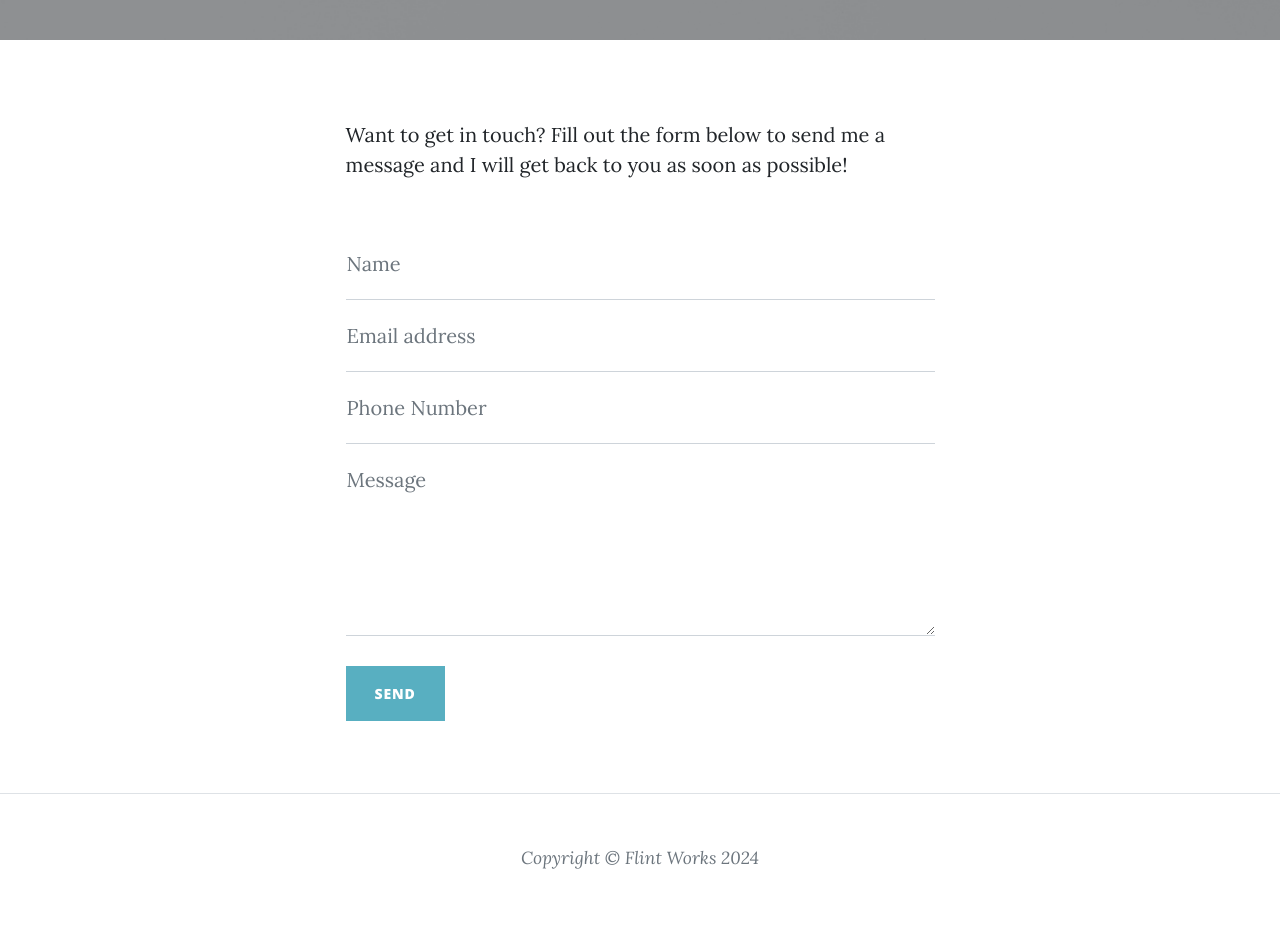
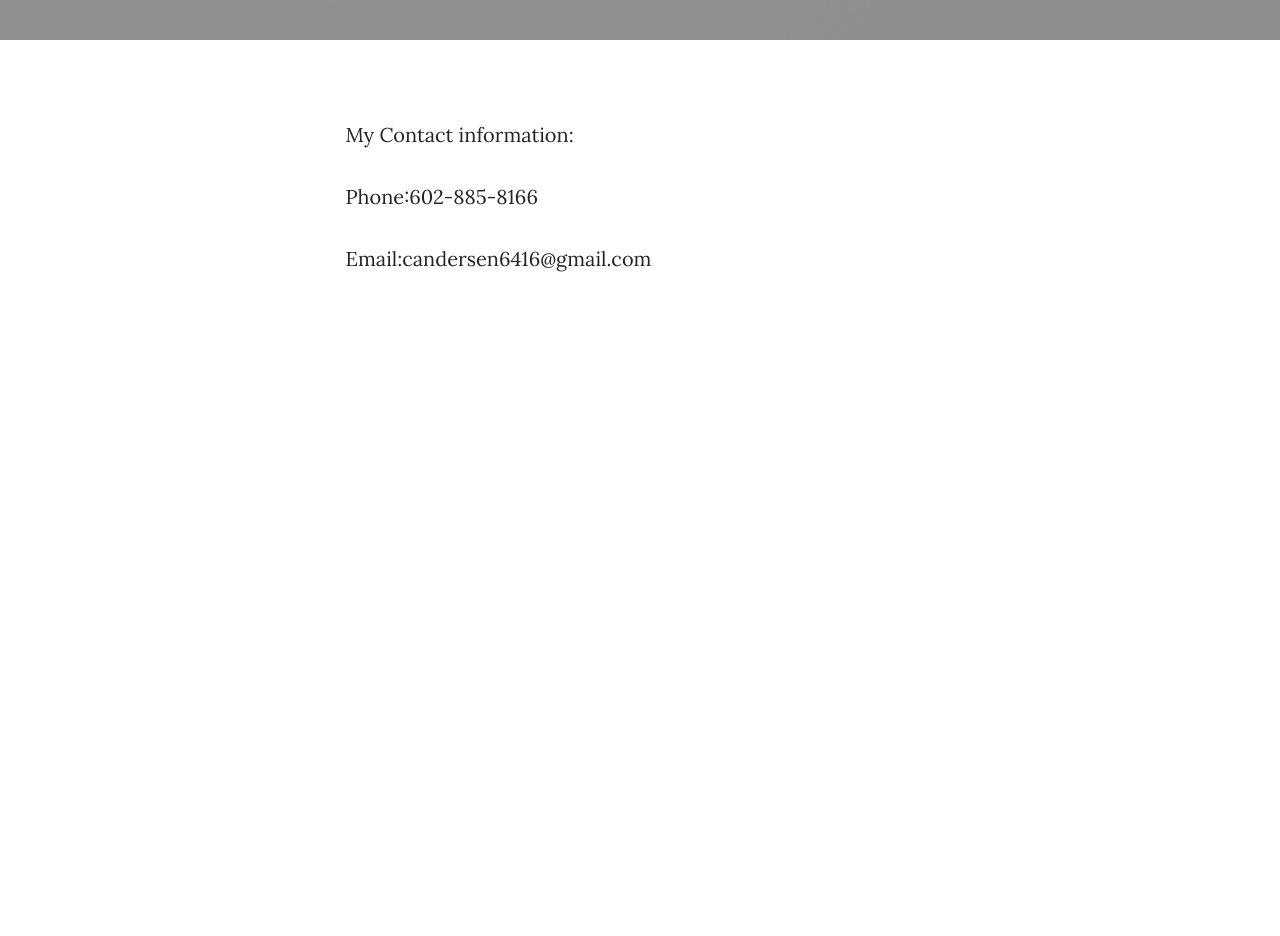
Before and after one commit to candersen6416/ISFINAL, a plain HTML site: page contact.html in a window 1280 px wide. Shown: the part 1160-2096 px from the top of the page. After the commit the page ends 1490 px from the top, so only its background shows below. Drawn offline with nearby package versions, Linux system fonts and the light colour scheme.

Commit message:
Add files via upload

```diff
--- a/contact.html
+++ b/contact.html
@@ -52,85 +52,8 @@
             <div class="container px-4 px-lg-5">
                 <div class="row gx-4 gx-lg-5 justify-content-center">
                     <div class="col-md-10 col-lg-8 col-xl-7">
-                        <p>Want to get in touch? Fill out the form below to send me a message and I will get back to you as soon as possible!</p>
-                        <div class="my-5">
-                            <!-- * * * * * * * * * * * * * * *-->
-                            <!-- * * SB Forms Contact Form * *-->
-                            <!-- * * * * * * * * * * * * * * *-->
-                            <!-- This form is pre-integrated with SB Forms.-->
-                            <!-- To make this form functional, sign up at-->
-                            <!-- https://startbootstrap.com/solution/contact-forms-->
-                            <!-- to get an API token!-->
-                            <form id="contactForm" data-sb-form-api-token="API_TOKEN">
-                                <div class="form-floating">
-                                    <input class="form-control" id="name" type="text" placeholder="Enter your name..." data-sb-validations="required" />
-                                    <label for="name">Name</label>
-                                    <div class="invalid-feedback" data-sb-feedback="name:required">A name is required.</div>
-                                </div>
-                                <div class="form-floating">
-                                    <input class="form-control" id="email" type="email" placeholder="Enter your email..." data-sb-validations="required,email" />
-                                    <label for="email">Email address</label>
-                                    <div class="invalid-feedback" data-sb-feedback="email:required">An email is required.</div>
-                                    <div class="invalid-feedback" data-sb-feedback="email:email">Email is not valid.</div>
-                                </div>
-                                <div class="form-floating">
-                                    <input class="form-control" id="phone" type="tel" placeholder="Enter your phone number..." data-sb-validations="required" />
-                                    <label for="phone">Phone Number</label>
-                                    <div class="invalid-feedback" data-sb-feedback="phone:required">A phone number is required.</div>
-                                </div>
-                                <div class="form-floating">
-                                    <textarea class="form-control" id="message" placeholder="Enter your message here..." style="height: 12rem" data-sb-validations="required"></textarea>
-                                    <label for="message">Message</label>
-                                    <div class="invalid-feedback" data-sb-feedback="message:required">A message is required.</div>
-                                </div>
-                                <br />
-                                <!-- Submit success message-->
-                                <!---->
-                                <!-- This is what your users will see when the form-->
-                                <!-- has successfully submitted-->
-                                <div class="d-none" id="submitSuccessMessage">
-                                    <div class="text-center mb-3">
-                                        <div class="fw-bolder">Form submission successful!</div>
-                                        To activate this form, sign up at
-                                        <br />
-                                        <a href="https://startbootstrap.com/solution/contact-forms">https://startbootstrap.com/solution/contact-forms</a>
-                                    </div>
-                                </div>
-                                <!-- Submit error message-->
-                                <!---->
-                                <!-- This is what your users will see when there is-->
-                                <!-- an error submitting the form-->
-                                <div class="d-none" id="submitErrorMessage"><div class="text-center text-danger mb-3">Error sending message!</div></div>
-                                <!-- Submit Button-->
-                                <button class="btn btn-primary text-uppercase disabled" id="submitButton" type="submit">Send</button>
-                            </form>
-                        </div>
-                    </div>
-                </div>
-            </div>
-        </main>
-        <!-- Footer-->
-        <footer class="border-top">
-            <div class="container px-4 px-lg-5">
-                <div class="row gx-4 gx-lg-5 justify-content-center">
-                    <div class="col-md-10 col-lg-8 col-xl-7">
-                        <ul class="list-inline text-center">
-                            <li class="list-inline-item">
-                                <a href="#!">
-
-                        <div class="small text-center text-muted fst-italic">Copyright &copy; Flint Works 2024</div>
-                    </div>
-                </div>
-            </div>
-        </footer>
-        <!-- Bootstrap core JS-->
-        <script src="https://cdn.jsdelivr.net/npm/bootstrap@5.2.3/dist/js/bootstrap.bundle.min.js"></script>
-        <!-- Core theme JS-->
-        <script src="js/scripts.js"></script>
-        <!-- * * * * * * * * * * * * * * * * * * * * * * * * * * * * * * * * * * * * * * * *-->
-        <!-- * *                               SB Forms JS                               * *-->
-        <!-- * * Activate your form at https://startbootstrap.com/solution/contact-forms * *-->
-        <!-- * * * * * * * * * * * * * * * * * * * * * * * * * * * * * * * * * * * * * * * *-->
-        <script src="https://cdn.startbootstrap.com/sb-forms-latest.js"></script>
+                       <p>My Contact information:</p>
+                       <p>Phone:602-885-8166</p>
+                       <p>Email:candersen6416@gmail.com</p>
     </body>
 </html>
```
